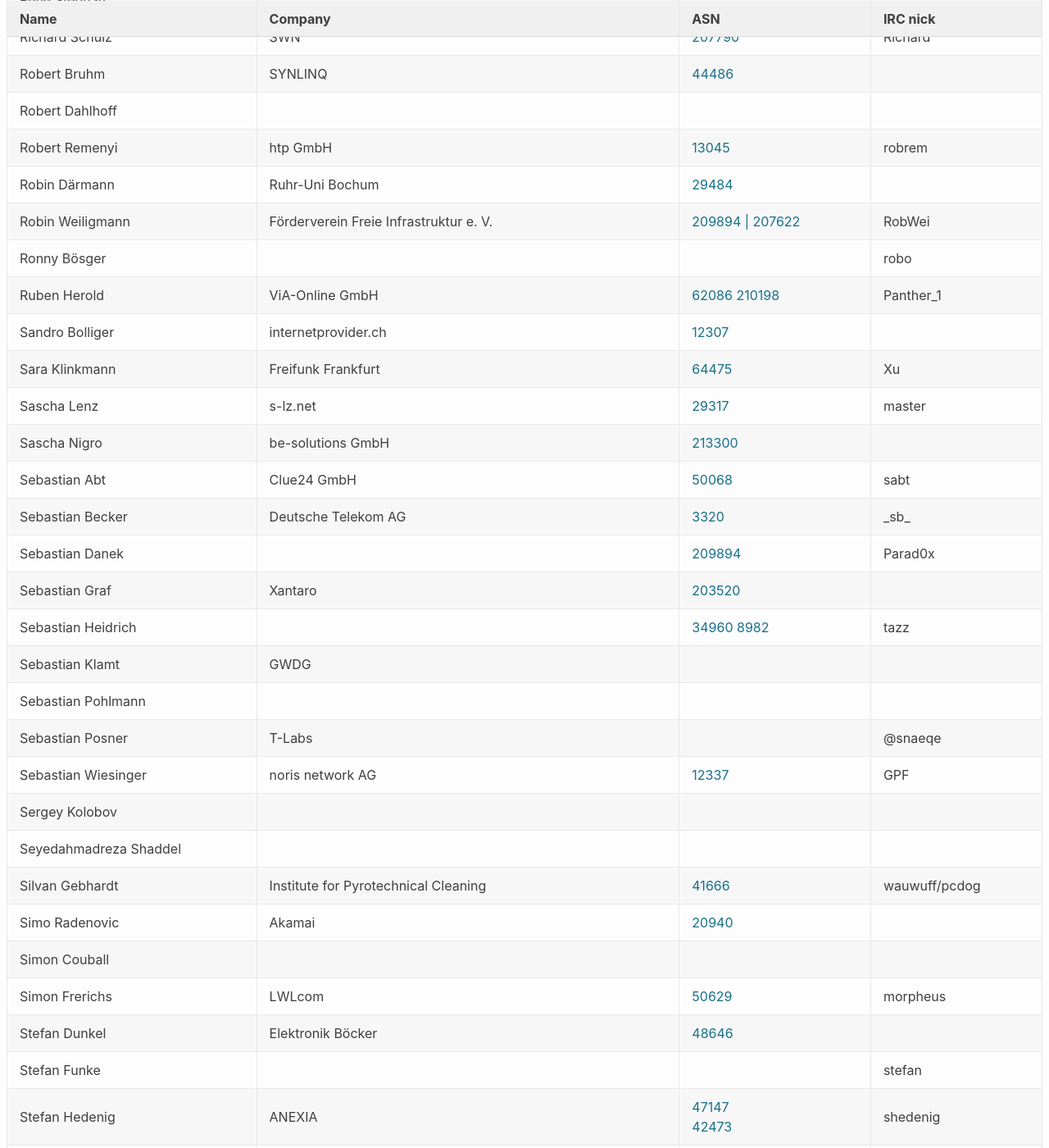
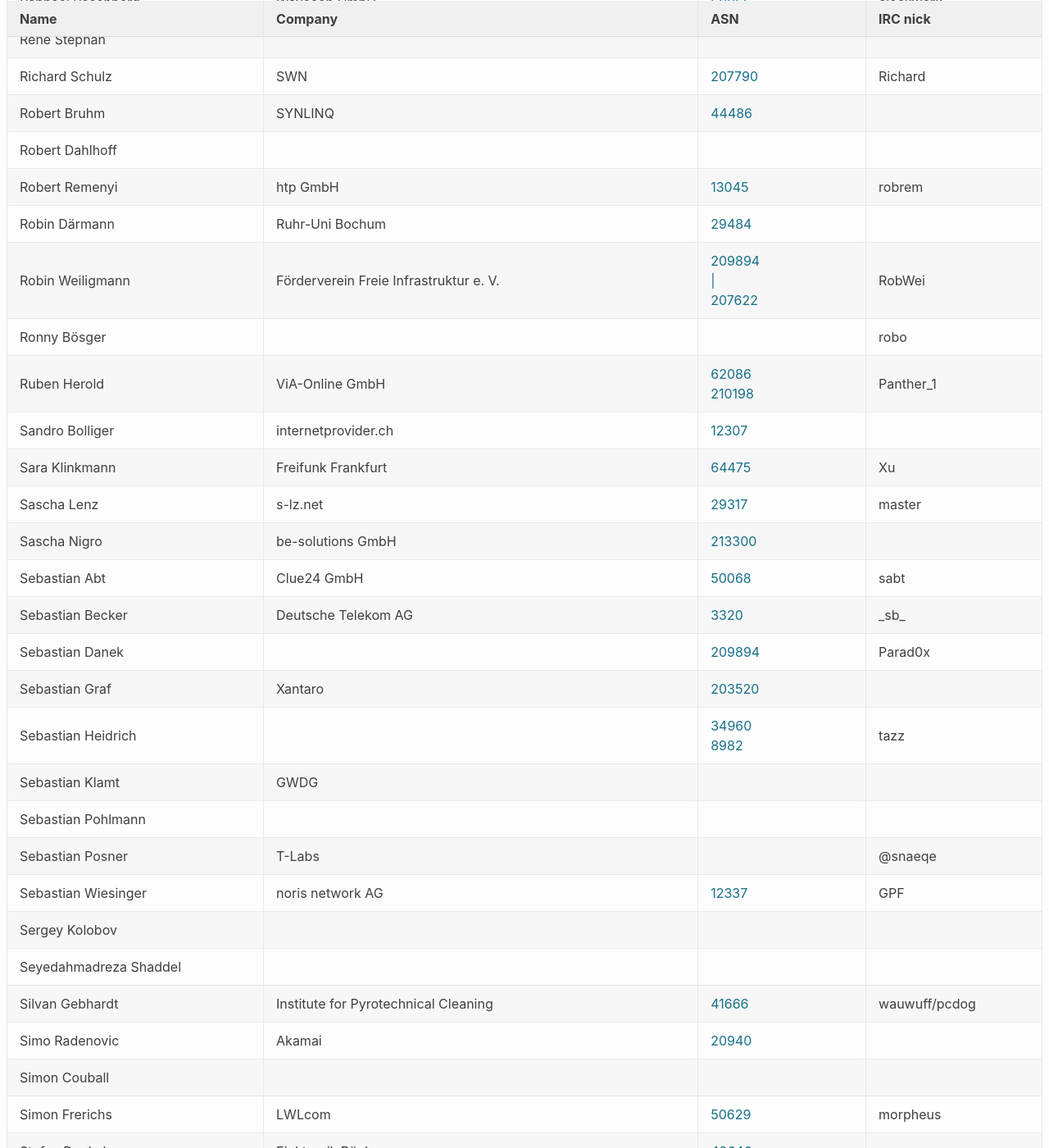
Before and after one commit to denog/pretix-attendeelist, a Jekyll site: the page built from index.markdown, in a window 1280 px wide and 1400 px high, scrolled down 8071 px. Shown: the whole window at 82% size. Built offline with Jekyll 4.4.1, drawn with Linux system fonts in a browser that asks for light colours; some of the changed text lies outside the part shown.

Commit message:
Work with whitespace separated ASNs

```diff
--- a/index.markdown
+++ b/index.markdown
@@ -18,7 +18,11 @@
       <td>{{ entry.company }}</td>
       <td>
         {% if entry.asn %}
-          {% assign asns=entry.asn | split: ',' %}
+          {% if entry.asn contains ',' %}
+            {% assign asns=entry.asn | split: ',' %}
+          {% else %}
+            {% assign asns=entry.asn | split: ' ' %}
+          {% endif %}
           {% for asn in asns %}
           <a href="https://apps.db.ripe.net/search/query.html?searchtext=AS{{ asn|strip|remove:"AS" }}&flags=r&types=AUT_NUM" target="_blank">{{ asn|remove:"AS" }}</a><br>
           {% endfor %}
```
